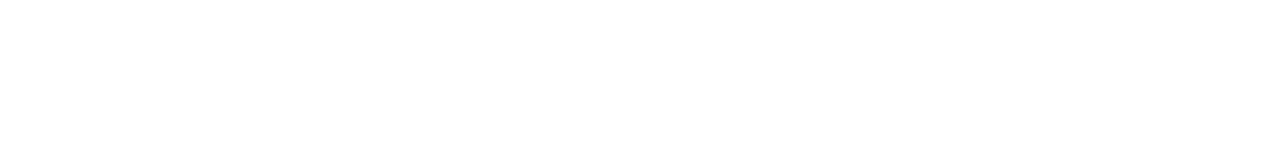
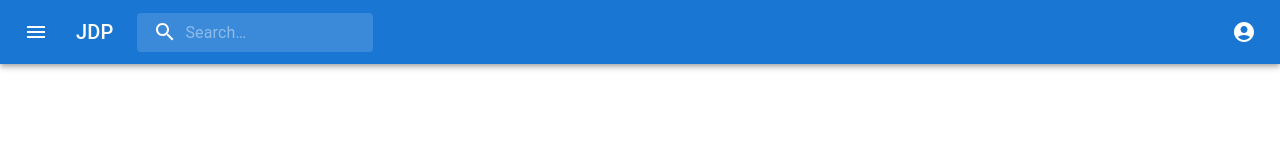
Before and after one commit to capnhayfay/CitiHackOverFlow, a React (Create React App) app: page /Carousel in a window 1280 px wide. Shown: the top 160 px of the page. Built offline with nearby package versions, Linux system fonts and the light colour scheme.

Commit message:
visualisations

```diff
--- a/package.json
+++ b/package.json
@@ -3,6 +3,10 @@
   "version": "0.1.0",
   "private": true,
   "dependencies": {
+    "@emotion/react": "^11.11.1",
+    "@emotion/styled": "^11.11.0",
+    "@mui/icons-material": "^5.14.8",
+    "@mui/material": "^5.14.8",
     "@testing-library/jest-dom": "^5.17.0",
     "@testing-library/react": "^13.4.0",
     "@testing-library/user-event": "^13.5.0",
--- a/src/App.js
+++ b/src/App.js
@@ -1,12 +1,13 @@
 import './App.css';
 import { BrowserRouter, Routes, Route } from "react-router-dom";
 import { Carousel } from "./components/Carousel"
-import {Dashboard} from "./view/Dashboard"
+import { Dashboard } from "./view/Dashboard"
+import Navbar from "./components/Navbar"
 
 function App() {
   return (
     <div className="App">
-      {/* <Navbar /> */}
+      <Navbar />
       <BrowserRouter>
         <Routes>
             <Route path='/' element={<Dashboard />} />
--- a/src/components/LineGraph.js
+++ b/src/components/LineGraph.js
@@ -1,16 +1,20 @@
 import React from "react";
 import {XYPlot, XAxis, YAxis, VerticalGridLines, HorizontalGridLines, LineSeries} from 'react-vis';
+import prices from '../components/data/data.json'
+import "react-vis/dist/style.css";
 
-export const LineGraph = (props) => {
-    const dataArr = props.data.map((d)=> {
-        return {x: d.prices,
-        y: parseFloat(d.count/1000)}
+export const LineGraph = () => {
+    console.log(prices)
+
+    const dataArr =  prices.map((item) => {
+        return {x: item.x,
+            y: item.y}
     });
         return (
 
             <XYPlot
-                width={300}
-                height={300}>
+                width={0.3*window.outerWidth}
+                height={0.45*window.outerHeight}>
                 <VerticalGridLines />
                 <HorizontalGridLines />
                 <XAxis />
--- /dev/null
+++ b/src/components/Navbar.js
@@ -0,0 +1,210 @@
+import * as React from 'react';
+import { styled, alpha } from '@mui/material/styles';
+import AppBar from '@mui/material/AppBar';
+import Box from '@mui/material/Box';
+import Toolbar from '@mui/material/Toolbar';
+import IconButton from '@mui/material/IconButton';
+import Typography from '@mui/material/Typography';
+import InputBase from '@mui/material/InputBase';
+import Badge from '@mui/material/Badge';
+import MenuItem from '@mui/material/MenuItem';
+import Menu from '@mui/material/Menu';
+import MenuIcon from '@mui/icons-material/Menu';
+import SearchIcon from '@mui/icons-material/Search';
+import AccountCircle from '@mui/icons-material/AccountCircle';
+import MailIcon from '@mui/icons-material/Mail';
+import NotificationsIcon from '@mui/icons-material/Notifications';
+import MoreIcon from '@mui/icons-material/MoreVert';
+import profilePic from "../profilepic.jpeg"
+
+const Search = styled('div')(({ theme }) => ({
+  position: 'relative',
+  borderRadius: theme.shape.borderRadius,
+  backgroundColor: alpha(theme.palette.common.white, 0.15),
+  '&:hover': {
+    backgroundColor: alpha(theme.palette.common.white, 0.25),
+  },
+  marginRight: theme.spacing(2),
+  marginLeft: 0,
+  width: '100%',
+  [theme.breakpoints.up('sm')]: {
+    marginLeft: theme.spacing(3),
+    width: 'auto',
+  },
+}));
+
+const SearchIconWrapper = styled('div')(({ theme }) => ({
+  padding: theme.spacing(0, 2),
+  height: '100%',
+  position: 'absolute',
+  pointerEvents: 'none',
+  display: 'flex',
+  alignItems: 'center',
+  justifyContent: 'center',
+}));
+
+const StyledInputBase = styled(InputBase)(({ theme }) => ({
+  color: 'inherit',
+  '& .MuiInputBase-input': {
+    padding: theme.spacing(1, 1, 1, 0),
+    // vertical padding + font size from searchIcon
+    paddingLeft: `calc(1em + ${theme.spacing(4)})`,
+    transition: theme.transitions.create('width'),
+    width: '100%',
+    [theme.breakpoints.up('md')]: {
+      width: '20ch',
+    },
+  },
+}));
+
+export default function Navbar() {
+  const [anchorEl, setAnchorEl] = React.useState(null);
+  const [mobileMoreAnchorEl, setMobileMoreAnchorEl] = React.useState(null);
+
+  const isMenuOpen = Boolean(anchorEl);
+  const isMobileMenuOpen = Boolean(mobileMoreAnchorEl);
+
+  const handleProfileMenuOpen = (event) => {
+    setAnchorEl(event.currentTarget);
+  };
+
+  const handleMobileMenuClose = () => {
+    setMobileMoreAnchorEl(null);
+  };
+
+  const handleMenuClose = () => {
+    setAnchorEl(null);
+    handleMobileMenuClose();
+  };
+
+  const handleMobileMenuOpen = (event) => {
+    setMobileMoreAnchorEl(event.currentTarget);
+  };
+
+  const menuId = 'primary-search-account-menu';
+  const renderMenu = (
+    <Menu
+      anchorEl={anchorEl}
+      anchorOrigin={{
+        vertical: 'top',
+        horizontal: 'right',
+      }}
+      id={menuId}
+      keepMounted
+      transformOrigin={{
+        vertical: 'top',
+        horizontal: 'right',
+      }}
+      open={isMenuOpen}
+      onClose={handleMenuClose}
+    >
+      <MenuItem onClick={handleMenuClose}>Profile</MenuItem>
+      <MenuItem onClick={handleMenuClose}>My account</MenuItem>
+    </Menu>
+  );
+
+  const mobileMenuId = 'primary-search-account-menu-mobile';
+  const renderMobileMenu = (
+    <Menu
+      anchorEl={mobileMoreAnchorEl}
+      anchorOrigin={{
+        vertical: 'top',
+        horizontal: 'right',
+      }}
+      id={mobileMenuId}
+      keepMounted
+      transformOrigin={{
+        vertical: 'top',
+        horizontal: 'right',
+      }}
+      open={isMobileMenuOpen}
+      onClose={handleMobileMenuClose}
+    >
+      <MenuItem>
+        <IconButton size="large" aria-label="show 4 new mails" color="inherit">
+          <Badge badgeContent={4} color="error">
+            <MailIcon />
+          </Badge>
+        </IconButton>
+        <p>Messages</p>
+      </MenuItem>
+      <MenuItem>
+        <IconButton
+          size="large"
+          aria-label="show 17 new notifications"
+          color="inherit"
+        >
+          <Badge badgeContent={17} color="error">
+            <NotificationsIcon />
+          </Badge>
+        </IconButton>
+        <p>Notifications</p>
+      </MenuItem>
+      <MenuItem onClick={handleProfileMenuOpen}>
+        <IconButton
+          size="large"
+          aria-label="account of current user"
+          aria-controls="primary-search-account-menu"
+          aria-haspopup="true"
+          color="inherit"
+        >
+          <AccountCircle />
+        </IconButton>
+        <p>Profile</p>
+      </MenuItem>
+    </Menu>
+  );
+
+  return (
+    <Box sx={{ flexGrow: 1 }}>
+      <AppBar position="static">
+        <Toolbar>
+          <IconButton
+            size="large"
+            edge="start"
+            color="inherit"
+            aria-label="open drawer"
+            sx={{ mr: 2 }}
+          >
+            <MenuIcon />
+          </IconButton>
+          <Typography
+            variant="h6"
+            noWrap
+            component="div"
+            sx={{ display: { xs: 'none', sm: 'block' } }}
+          >
+            JDP
+          </Typography>
+          <Search>
+            <SearchIconWrapper>
+              <SearchIcon />
+            </SearchIconWrapper>
+            <StyledInputBase
+              placeholder="Search…"
+              inputProps={{ 'aria-label': 'search' }}
+            />
+          </Search>
+          <Box sx={{ flexGrow: 1 }} />
+          <Box sx={{ display: { xs: 'none', md: 'flex' } }}>
+            <IconButton
+              size="large"
+              edge="end"
+              aria-label="account of current user"
+              aria-controls={menuId}
+              aria-haspopup="true"
+              onClick={handleProfileMenuOpen}
+              color="inherit"
+
+            >
+              <AccountCircle />
+            </IconButton>
+          </Box>
+
+        </Toolbar>
+      </AppBar>
+      {renderMobileMenu}
+      {renderMenu}
+    </Box>
+  );
+}
--- a/src/components/PieChart.js
+++ b/src/components/PieChart.js
@@ -1,7 +1,26 @@
 import React from "react";
-import {RadialChart} from 'react-vis';
+import {XYPlot, XAxis, YAxis, VerticalGridLines, HorizontalGridLines, RadialChart} from 'react-vis';
+import prices from '../components/data/data.json'
+import "react-vis/dist/style.css";
 
-export const pieChart = () => {
+export const PieChart = () => {
+    const dataArr =  prices.map((item) => {
+        return item.x
+    });
 
+    return (
 
+        // <XYPlot
+        //     width={300}
+        //     height={300}>
+            // <VerticalGridLines />
+            // <HorizontalGridLines />
+            // <XAxis />
+            // <YAxis />
+            <RadialChart
+                width={0.3*window.outerWidth}
+                height={0.45*window.outerHeight}
+                data={dataArr}/>
+        // </XYPlot>
+    );
 }
--- /dev/null
+++ b/src/components/Treemaps.js
@@ -0,0 +1,21 @@
+import React from "react";
+import {XYPlot, XAxis, YAxis, VerticalGridLines, HorizontalGridLines, Treemap} from 'react-vis';
+import prices from './data/data.json'
+import {myData} from "./data/treemapdata"
+import "react-vis/dist/style.css";
+
+export const Treemaps = () => {
+    console.log(prices)
+
+        return (
+            <Treemap
+            title={'My New Treemap'}
+
+            // color={'#4ef542'}
+            width={0.7*window.outerWidth}
+            height={0.9*window.outerHeight}
+            data={myData}
+            // onLeafMouseOver={}
+            />
+        );
+}
--- a/src/components/data/data.json
+++ b/src/components/data/data.json
@@ -1,32 +1,44 @@
-{
-    "prices": [
-      [
-        1619665403156,
-        54665.05749189741
-      ],
-      [
-        1619665722571,
-        54575.77400527096
-      ],
-      [
-        1619666015840,
-        54599.11559084095
-      ],
-      [
-        1619666426753,
-        54589.440566689635
-      ],
-      [
-        1619666568315,
-        54523.28595412363
-      ],
-      [
-        1619666994779,
-        54504.847291053826
-      ],
-      [
-        1619667149497,
-        54494.271243442716
-      ]
+[
+       {
+          "x": 20000,
+          "y": 1
+        }
+
+      ,
+
+        {
+          "x": 30000,
+          "y": 2
+        }
+      ,
+
+        {
+          "x": 40000,
+          "y": 3
+        }
+      ,
+
+        {
+          "x": 50000,
+          "y": 1
+        }
+      ,
+
+        {
+          "x": 52000,
+          "y": 4
+        }
+      ,
+
+        {
+          "x": 55000,
+          "y": 5
+        }
+      ,
+
+        {
+          "x": 60000,
+          "y": 6
+        }
+
     ]
-}
--- /dev/null
+++ b/src/components/data/treemapdata.js
@@ -0,0 +1,31 @@
+export const myData = {
+    "title": "analytics",
+    "color": "#12939A",
+    "children": [
+     {
+      "title": "cluster",
+      "children": [
+       {"title": "AgglomerativeCluster", "color": "#12939A", "size": 3938},
+       {"title": "CommunityStructure", "color": "#12939A", "size": 3812},
+       {"title": "HierarchicalCluster", "color": "#12939A", "size": 6714},
+       {"title": "MergeEdge", "color": "#12939A", "size": 743}
+      ]
+     },
+     {
+      "title": "graph",
+      "children": [
+       {"title": "BetweennessCentrality", "color": "#12939A", "size": 3534},
+       {"title": "LinkDistance", "color": "#12939A", "size": 5731},
+       {"title": "MaxFlowMinCut", "color": "#12939A", "size": 7840},
+       {"title": "ShortestPaths", "color": "#12939A", "size": 5914},
+       {"title": "SpanningTree", "color": "#12939A", "size": 3416}
+      ]
+     },
+     {
+      "title": "optimization",
+      "children": [
+       {"title": "AspectRatioBanker", "color": "#12939A", "size": 7074}
+      ]
+     }
+    ]
+   }
--- a/src/view/Dashboard.js
+++ b/src/view/Dashboard.js
@@ -1,11 +1,19 @@
 import {LineGraph} from "../components/LineGraph"
-import prices from '../components/data/data.json'
+import {PieChart} from "../components/PieChart"
+import { Treemaps } from "../components/Treemaps"
+
 
 export const Dashboard=()=>{
+    return(
+        <div style={{margin:15,display:'flex'}}>
+            <div style={{display:"inline-block", padding:5}}>
+                <LineGraph />
+                <PieChart/>
+            </div>
+            <div style={{display:"inline-block", padding:5}}>
+                <Treemaps/>
+            </div>
 
-    return(
-        <div>
-            <LineGraph data={dataArr}/>
         </div>
     )
 
```
Also changed, not shown: src/components/Treemap.js (deleted), src/profilepic.jpeg (added), 1 other file (tests, documents, lock files or other folders).
